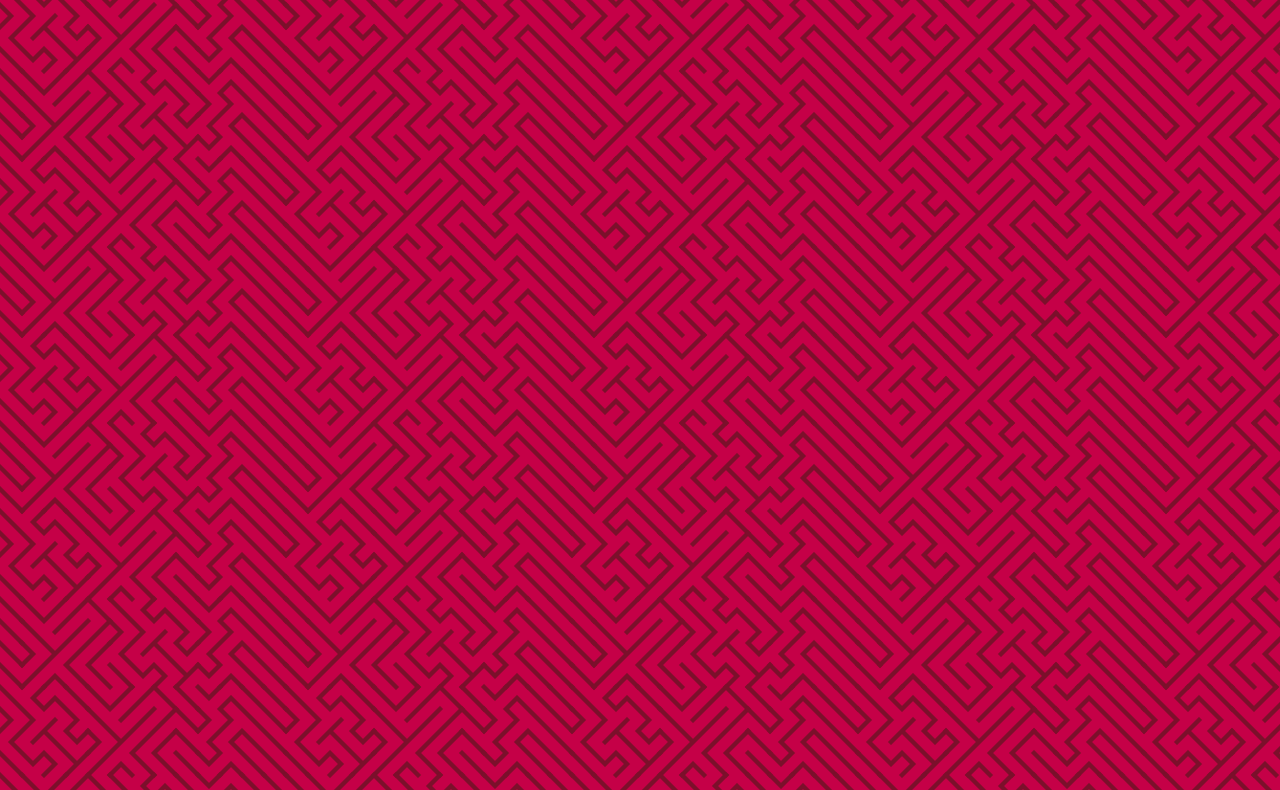
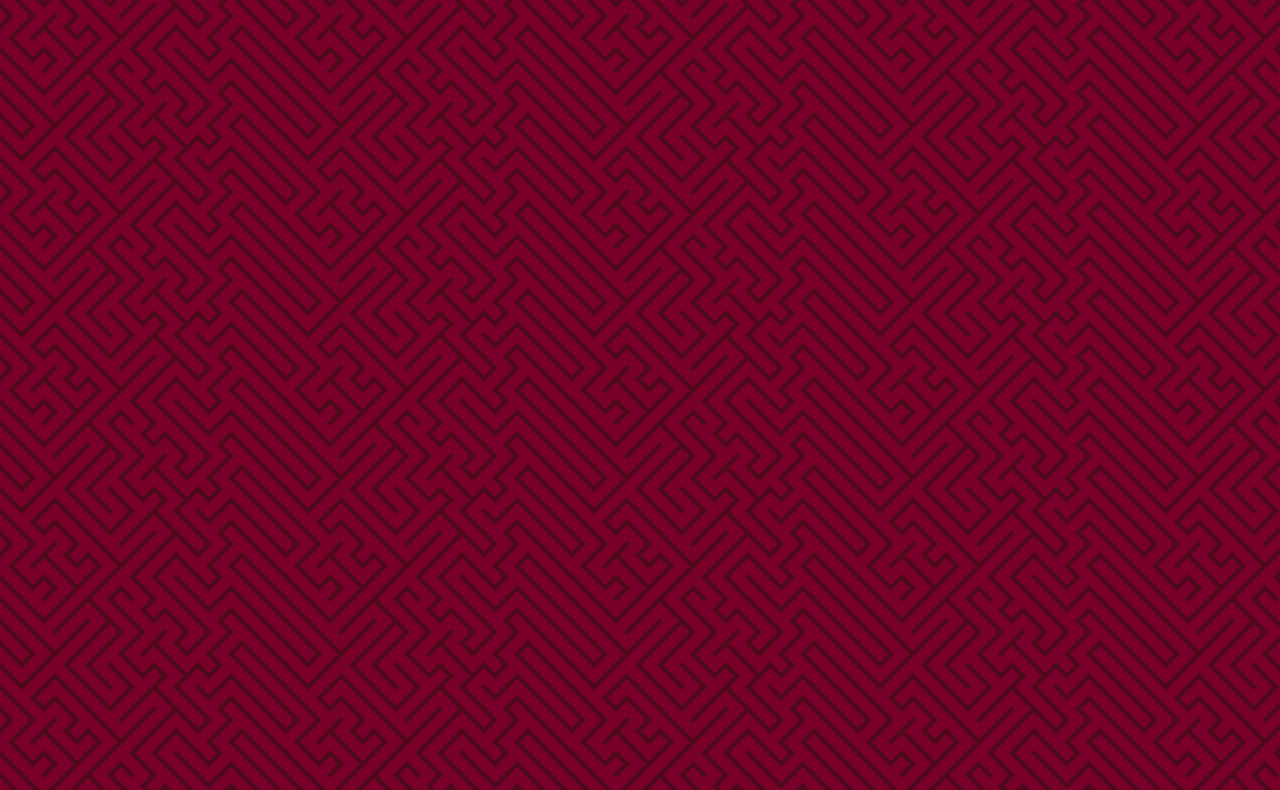
Before and after one commit to panphora/stormcloud, a website with bundled scripts: page demo/index.html in a window 1280 px wide. Shown: the part 105-895 px from the top of the page. Built offline with nearby package versions, Linux system fonts and the light colour scheme.

Commit message:
Update index.html

```diff
--- a/demo/index.html
+++ b/demo/index.html
@@ -13,8 +13,8 @@
     body {
       margin: 0;
       font-size: 88px;
-      background: #c50047;
-      color: #7b102b;
+      background: #79002b;
+      color: #4e0a1b;
       font-family: 'Path';
     }
 
```
